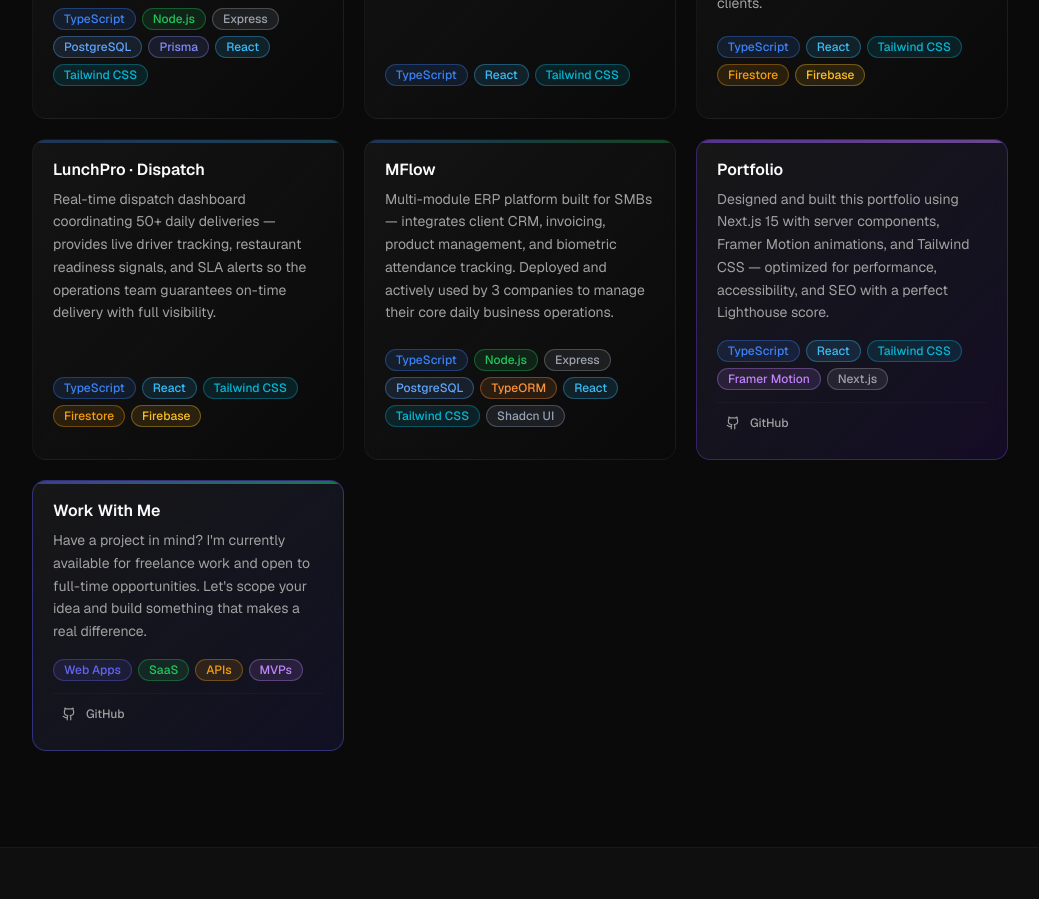
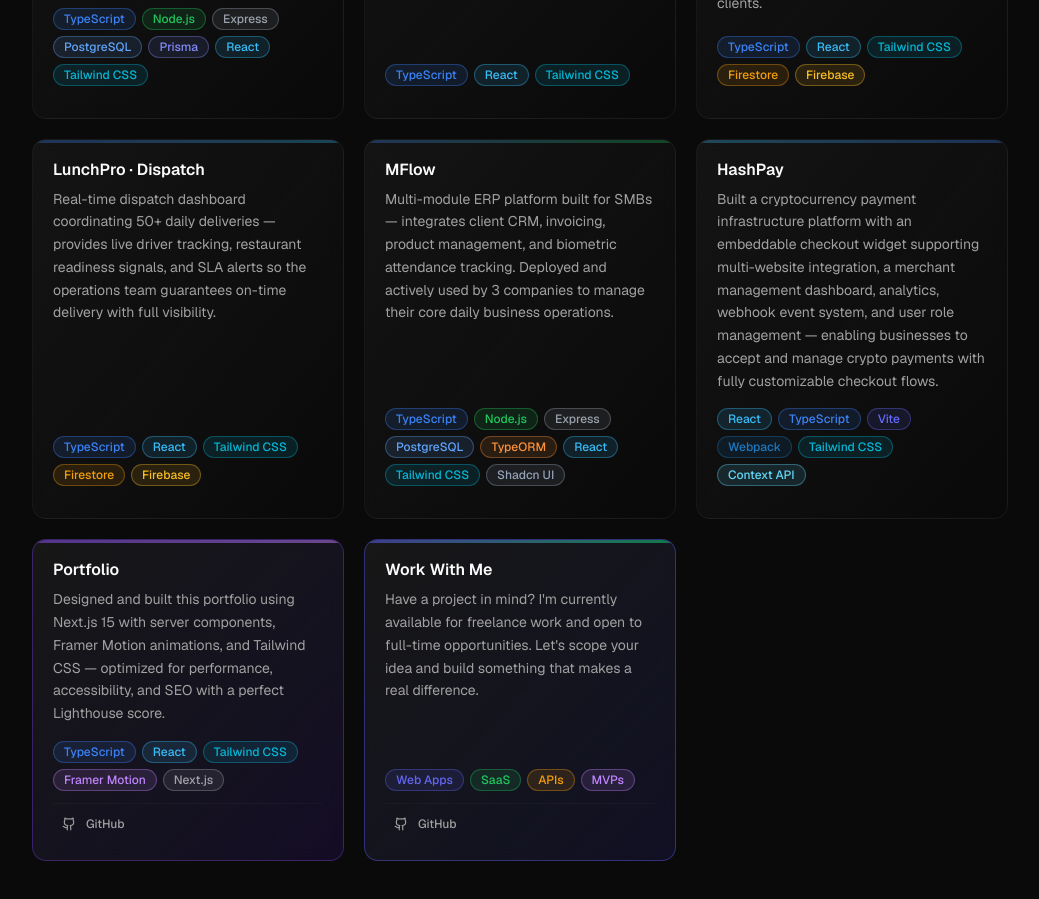
Before and after one commit to iouzzine/iouzzine.me, a Next.js app: page / in a window 1280 px wide. Shown: the part 2420-3319 px from the top of the page, without its empty margins (120-1159 px from the left). Built offline with nearby package versions, Linux system fonts and the light colour scheme.

Commit message:
feat: Add HashPay project

```diff
--- a/components/layout/navbar.tsx
+++ b/components/layout/navbar.tsx
@@ -18,8 +18,13 @@ const NAV_LINKS = [
 
 const Navbar = () => {
   const { resolvedTheme, setTheme } = useTheme();
+  const [mounted, setMounted] = useState(false);
   const [scrolled, setScrolled] = useState(false);
   const [mobileOpen, setMobileOpen] = useState(false);
+
+  useEffect(() => {
+    setMounted(true);
+  }, []);
   const { scrollY } = useScroll();
 
   useMotionValueEvent(scrollY, 'change', (latest) => {
@@ -81,7 +86,8 @@ const Navbar = () => {
             onClick={() => setTheme(resolvedTheme === 'dark' ? 'light' : 'dark')}
             className="size-9 cursor-pointer"
           >
-            {resolvedTheme === 'dark' ? <Sun className="size-4" /> : <Moon className="size-4" />}
+            {mounted &&
+              (resolvedTheme === 'dark' ? <Sun className="size-4" /> : <Moon className="size-4" />)}
           </Button>
 
           <Sheet open={mobileOpen} onOpenChange={setMobileOpen}>
--- a/data.json
+++ b/data.json
@@ -130,6 +130,19 @@
       ]
     },
     {
+      "id": "HashPay",
+      "title": "HashPay",
+      "description": "Built a cryptocurrency payment infrastructure platform with an embeddable checkout widget supporting multi-website integration, a merchant management dashboard, analytics, webhook event system, and user role management — enabling businesses to accept and manage crypto payments with fully customizable checkout flows.",
+      "techStack": [
+        { "name": "React", "color": "#38BDF8" },
+        { "name": "TypeScript", "color": "#3B82F6" },
+        { "name": "Vite", "color": "#646CFF" },
+        { "name": "Webpack", "color": "#1C78C0" },
+        { "name": "Tailwind CSS", "color": "#06B6D4" },
+        { "name": "Context API", "color": "#61DAFB" }
+      ]
+    },
+    {
       "id": "Portfolio",
       "title": "Portfolio",
       "description": "Designed and built this portfolio using Next.js 15 with server components, Framer Motion animations, and Tailwind CSS — optimized for performance, accessibility, and SEO with a perfect Lighthouse score.",
--- a/eslint.config.mjs
+++ b/eslint.config.mjs
@@ -4,7 +4,7 @@ import nextTs from 'eslint-config-next/typescript';
 import eslintConfigPrettier from 'eslint-config-prettier';
 import importPlugin from 'eslint-plugin-import';
 import eslintPluginPrettier from 'eslint-plugin-prettier';
-import prettierPluginTailwindcss from 'prettier-plugin-tailwindcss';
+import { parsers as prettierPluginTailwindcss } from 'prettier-plugin-tailwindcss';
 
 const eslintConfig = defineConfig([
   ...nextVitals,
```
